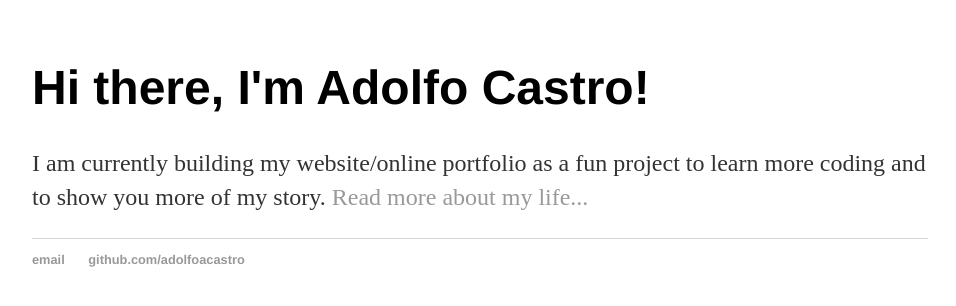
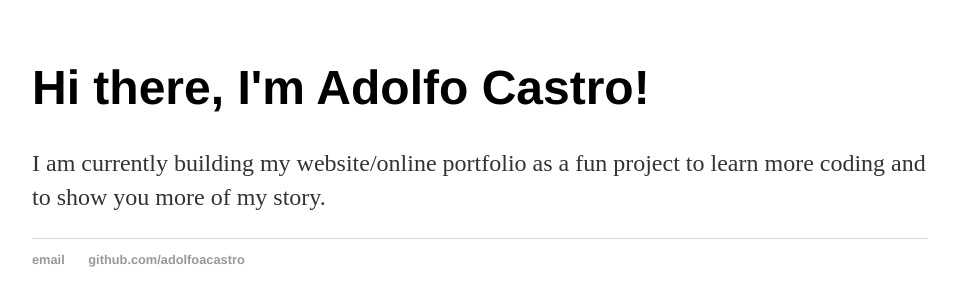
Before and after one commit to adolfoacastro/adolfoacastro.github.io, a Jekyll site: the page built from index.html, in a window 1280 px wide. Shown: the top 306 px of the page, without its empty margins (160-1116 px from the left). Built offline with Jekyll 4.4.1, drawn with Linux system fonts in a browser that asks for light colours.

Commit message:
Update index.html
Remove "More about my life" link

```diff
--- a/index.html
+++ b/index.html
@@ -4,5 +4,5 @@ title: Adolfo Castro, My Portfolio
 ---
 <div class="blurb">
 	<h1>Hi there, I'm Adolfo Castro!</h1>
-	<p>I am currently building my website/online portfolio as a fun project to learn more coding and to show you more of my story. <a href="/about">Read more about my life...</a></p>
+	<p>I am currently building my website/online portfolio as a fun project to learn more coding and to show you more of my story.</p>
 </div><!-- /.blurb -->
```
